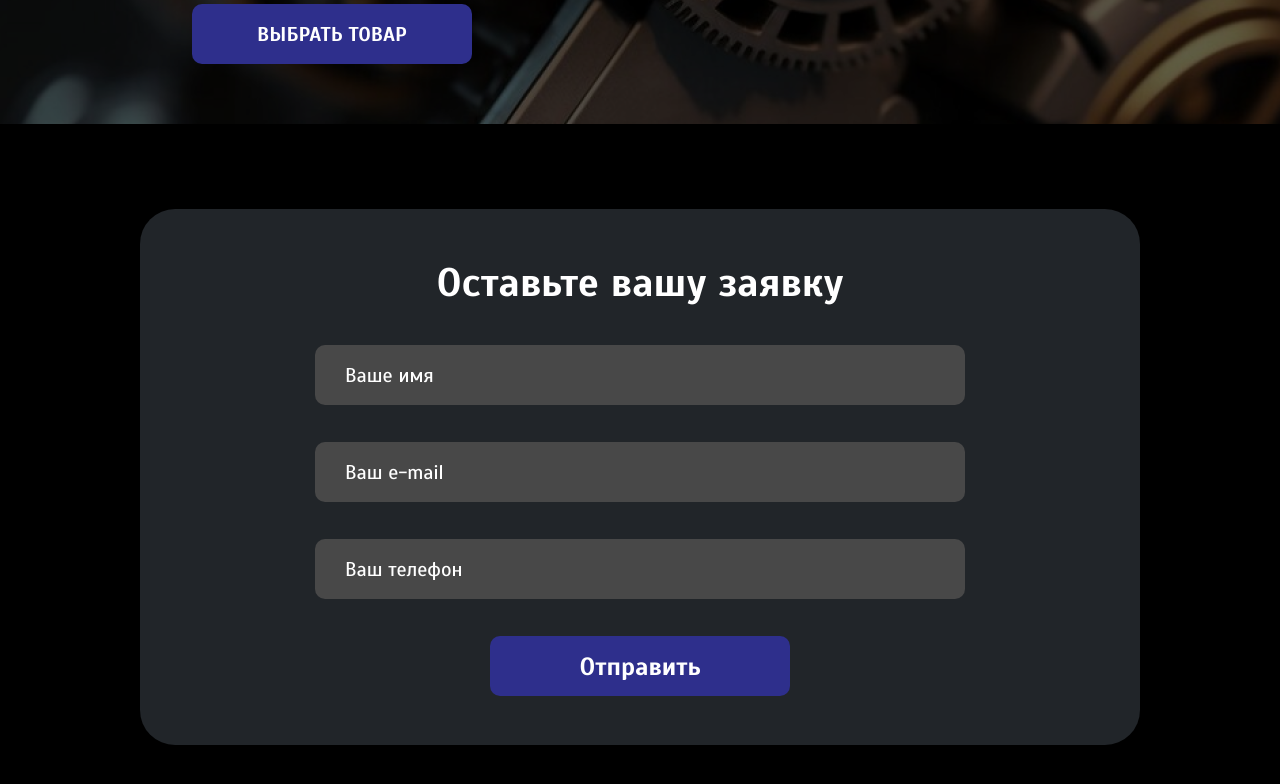
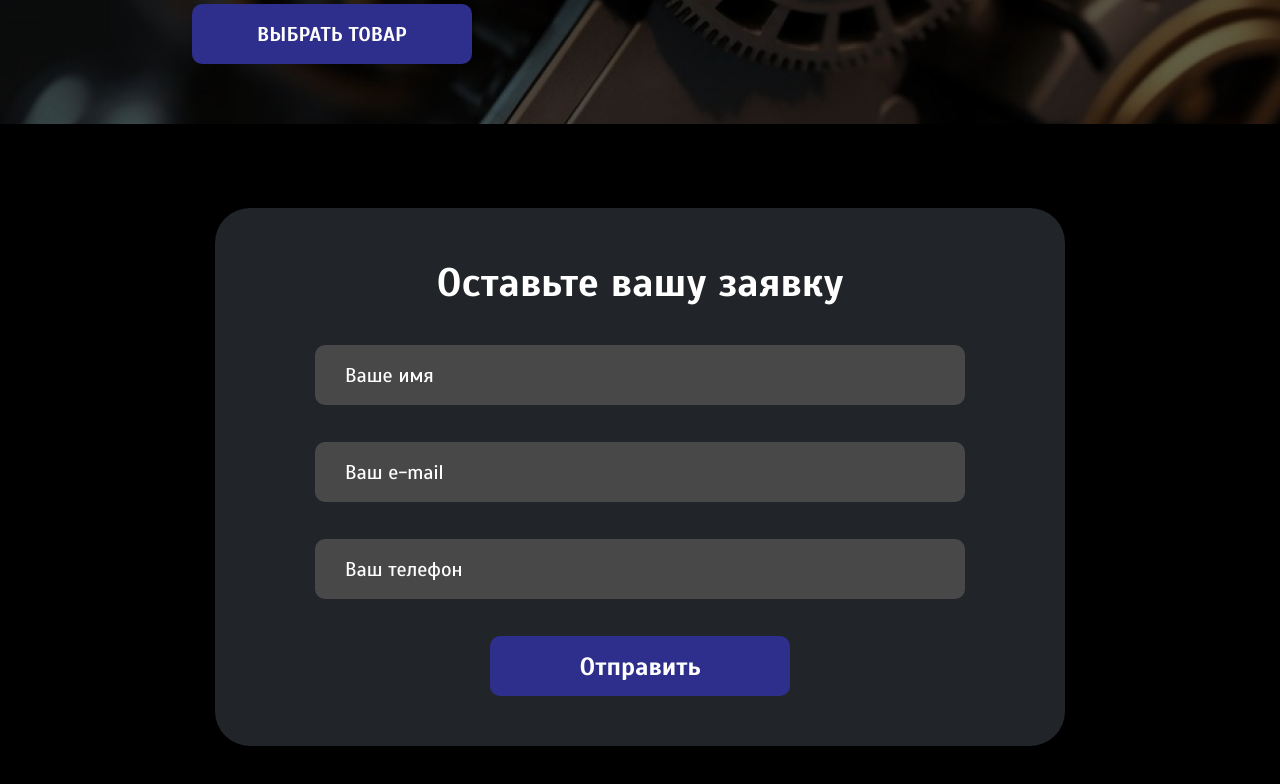
Before and after one commit to Chamber6821/kosox-web, a React (Create React App) app: page / in a window 1280 px wide. Shown: the part 859-1643 px from the top of the page. Built offline with nearby package versions, Linux system fonts and the light colour scheme; no server answers.

Commit message:
fix(public/style.css): dynamic form sizes instead of static

```diff
--- a/public/css/style.css
+++ b/public/css/style.css
@@ -508,8 +508,7 @@ h3 {
   background: #000;
 }
 .contact_form_flex {
-  width: 1000px;
-  height: 536px;
+  padding: 50px 100px;
   display: flex;
   align-items: center;
   justify-content: center;
```
